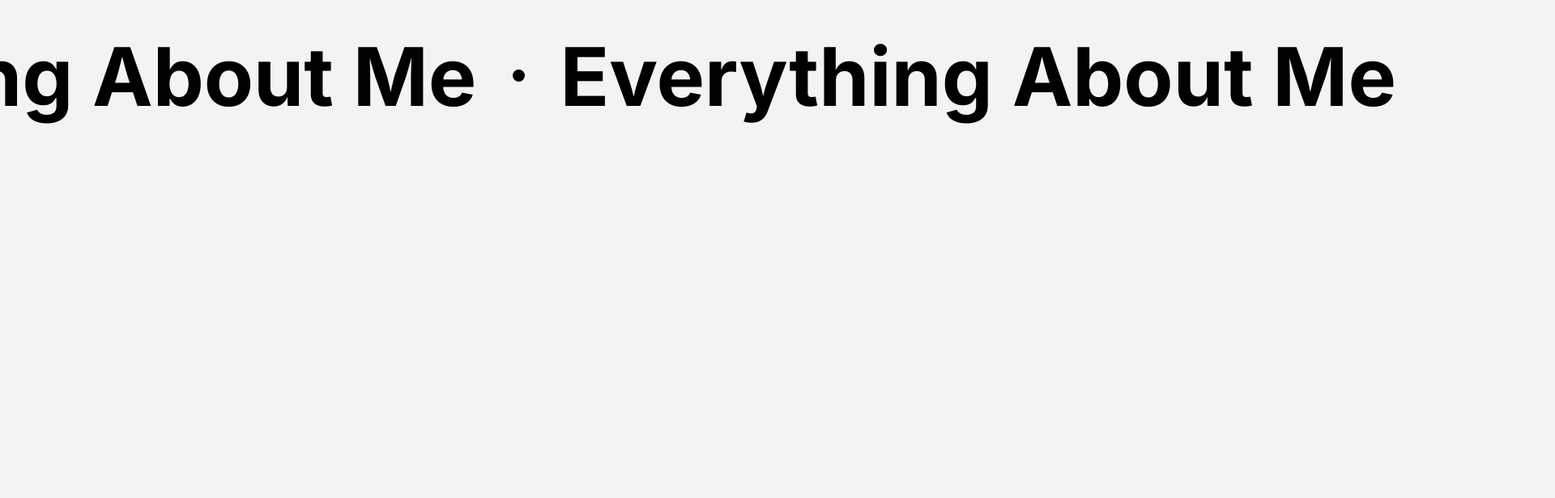
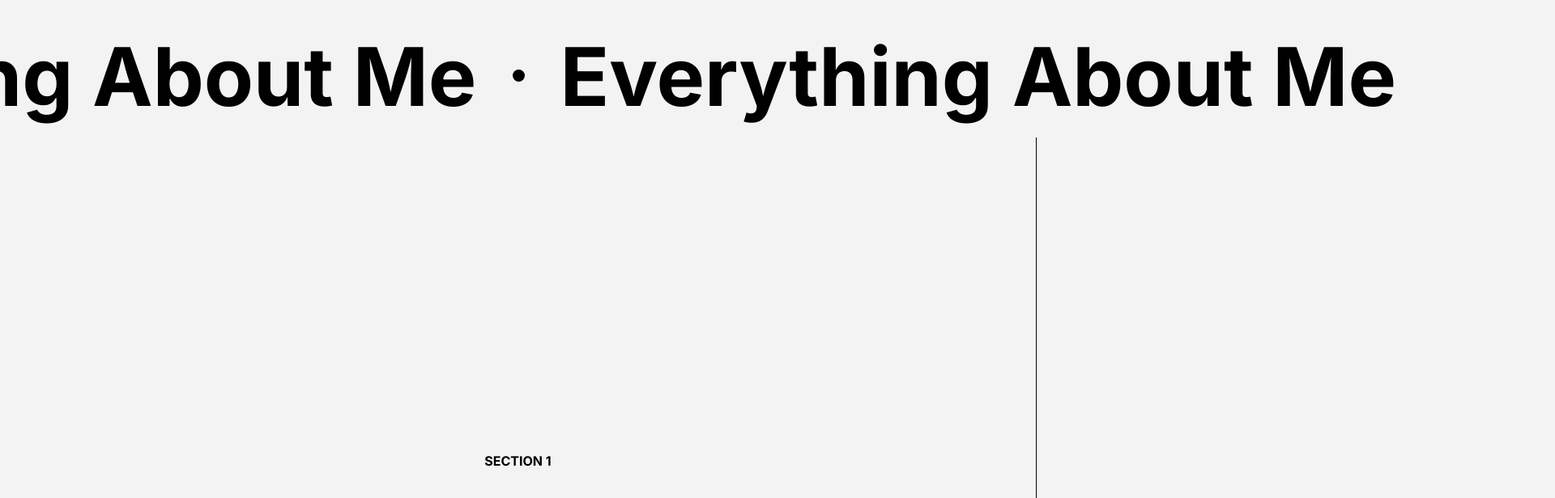
Before and after one commit to Johnson-Berisha/portfolio, a Next.js app in the folder next/: page / in a window 1280 px wide. Shown: the part 1380-1996 px from the top of the page at 81% size, 1920 px wide, since content can reach past the window. Built offline with nearby package versions, Linux system fonts and the light colour scheme.

Commit message:
I FIXED ITTT

```diff
--- a/next/design/components/sectionList.tsx
+++ b/next/design/components/sectionList.tsx
@@ -1,12 +1,8 @@
-import React from "react";
+import React, {useRef, useEffect} from "react";
 import { gsap } from "gsap";
-import { useEffect, useRef } from "react";
+import { ScrollTrigger } from "gsap/dist/ScrollTrigger";
 
-import { ScrollTrigger } from "gsap/ScrollTrigger";
-
-
-
-const SectionList = () => {
+export default function ScrollSection() {
 
     const sectionRef = useRef(null);
     const triggerRef = useRef(null);
@@ -14,54 +10,37 @@ const triggerRef = useRef(null);
     gsap.registerPlugin(ScrollTrigger);
 
     useEffect(() => {
+
         const pin = gsap.fromTo(sectionRef.current, {
             translateX: 0
         }, {
-        translateX: "300vh",
+            translateX: "-178vh",
             ease: "none",
             duration: 1,
-        ScrollTrigger: {
-            trigger: triggerRef,
+            scrollTrigger: {
+                trigger: triggerRef.current,
                 start: "top top",
                 end: "2000 top",
-            scrub: 0.6,
+                scrub: true,
                 pin: true
             }
-
         })
 
       return () => {
         pin.kill()
       }
+    }, [])
 
-}, []);
 
   return (
-    <>
-     <div ref={triggerRef} className="about" id="horizontal">
-        <div className="sections" ref={sectionRef}>
-        <div className="abt-firstsec" id="h-item">
-            <div className="abtfs-txt">
-                <span className="abtfs-txt-2">1/5</span>
-                About Me
-            </div>
-
-        </div>
-
-        <div className="abt-actualsec" id="h-item">
-
-            <h1>yooooo it actually works</h1>
-
+   <section className="scroll-section-outer">
+    <div ref={triggerRef}>
+        <div ref={sectionRef} className="scroll-section-inner">
+            <div className="scroll-section"><h3>section 1</h3></div>
+            <div className="scroll-section"><h3>section 2</h3></div>
 
         </div>
     </div>
-
-    </div>
-    </>
-  );
-    };
-
-
-
-
-export default SectionList;
+   </section>
+  )
+}
--- a/next/design/style/home.css
+++ b/next/design/style/home.css
@@ -334,3 +334,35 @@ top: -15px;
     align-items: center;
     background: red;
 }
+
+
+.scroll-section-outer {
+    overflow: hidden;
+  }
+
+  .scroll-section-inner {
+    height: 100vh;
+    width: 200vw;
+    display: flex;
+    flex-direction: row;
+    position: relative;
+
+  }
+
+  .scroll-section {
+    height: 100vh;
+    width: 100vw;
+    display: flex;
+    justify-content: center;
+    align-items: center;
+    border-right: 1px solid black;
+  }
+
+
+
+  .scroll-section h3 {
+    color:  var(--primaryTextColor);
+    letter-spacing: var(--headlineMedium);
+    font-size: var(--headlineMedium);
+    text-transform: uppercase;
+  }
```
Lines whose indentation alone changed are shown as unchanged.
